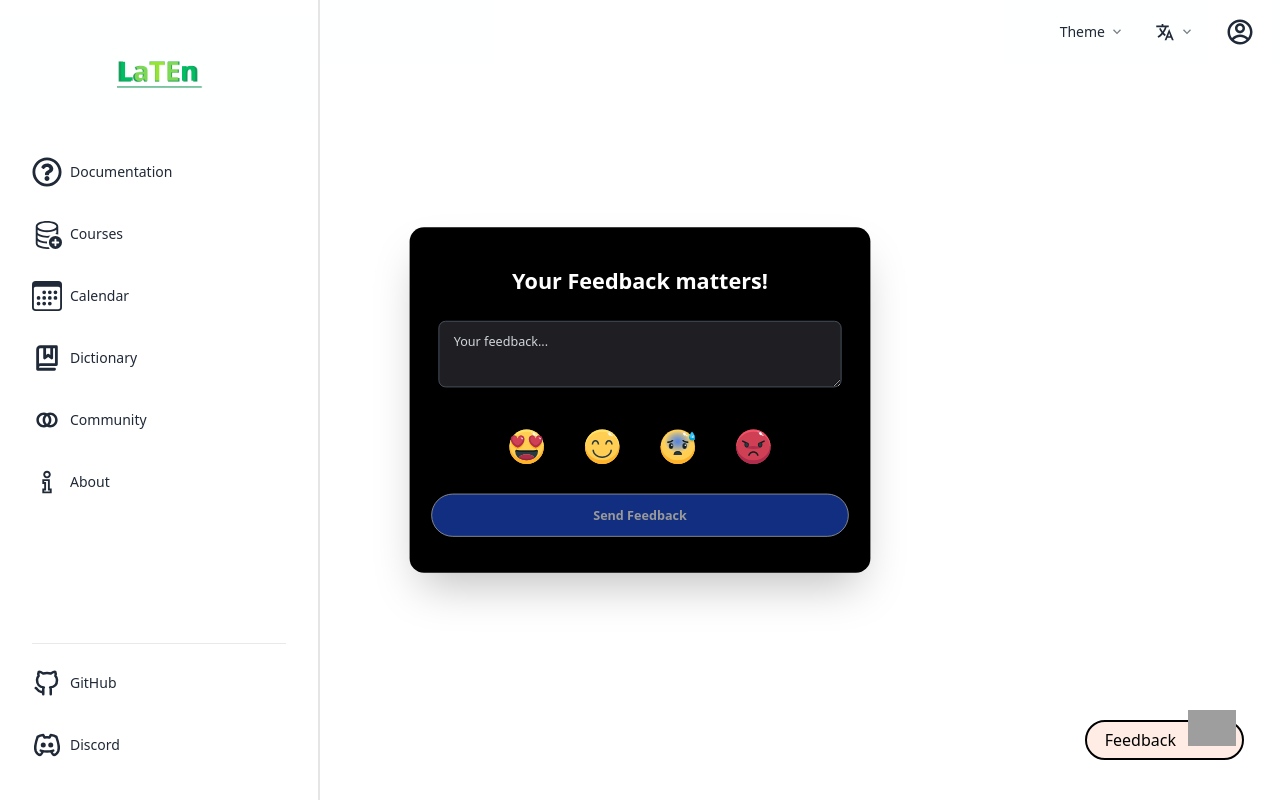
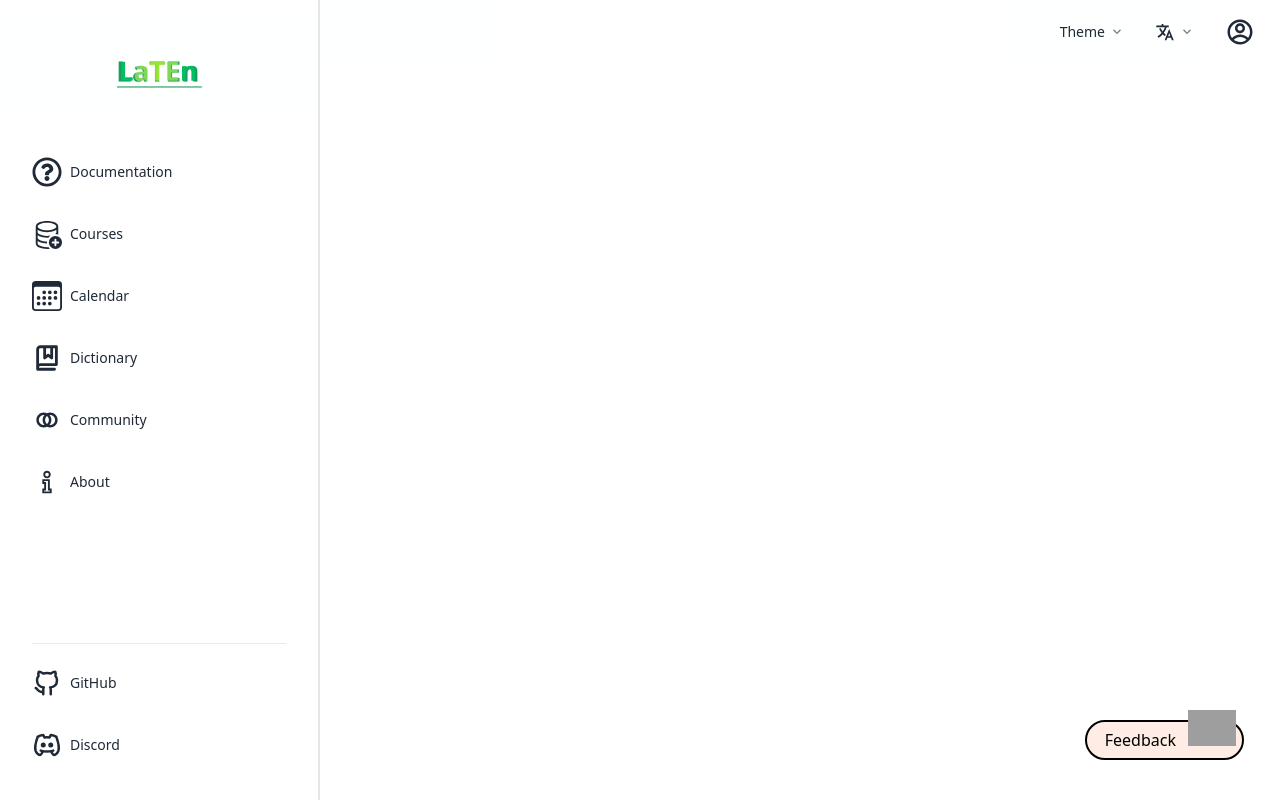
Before and after one commit to haoquachanh/LaTEn_web, a Next.js app in the folder frontend/: page /en/about in a window 1280 px wide. Built offline with nearby package versions, Linux system fonts and the light colour scheme; grey boxes are pictures that could not be loaded.

Commit message:
chore: UX feedback

```diff
--- a/frontend/src/components/feedback/FeedbackCom.tsx
+++ b/frontend/src/components/feedback/FeedbackCom.tsx
@@ -4,7 +4,7 @@ export default function FeedbackCom() {
   const wrapperRef = useRef<HTMLDivElement>(null);
   const buttonRef = useRef<HTMLDivElement>(null);
 
-  const [showFeedback, setShowFeedback] = useState(true);
+  const [showFeedback, setShowFeedback] = useState(false);
   const [feedback, setFeedback] = useState("");
   const feedbackEmo = ["verygood", "good", "normal", "bad"];
   const feedbackIcons = [
```
